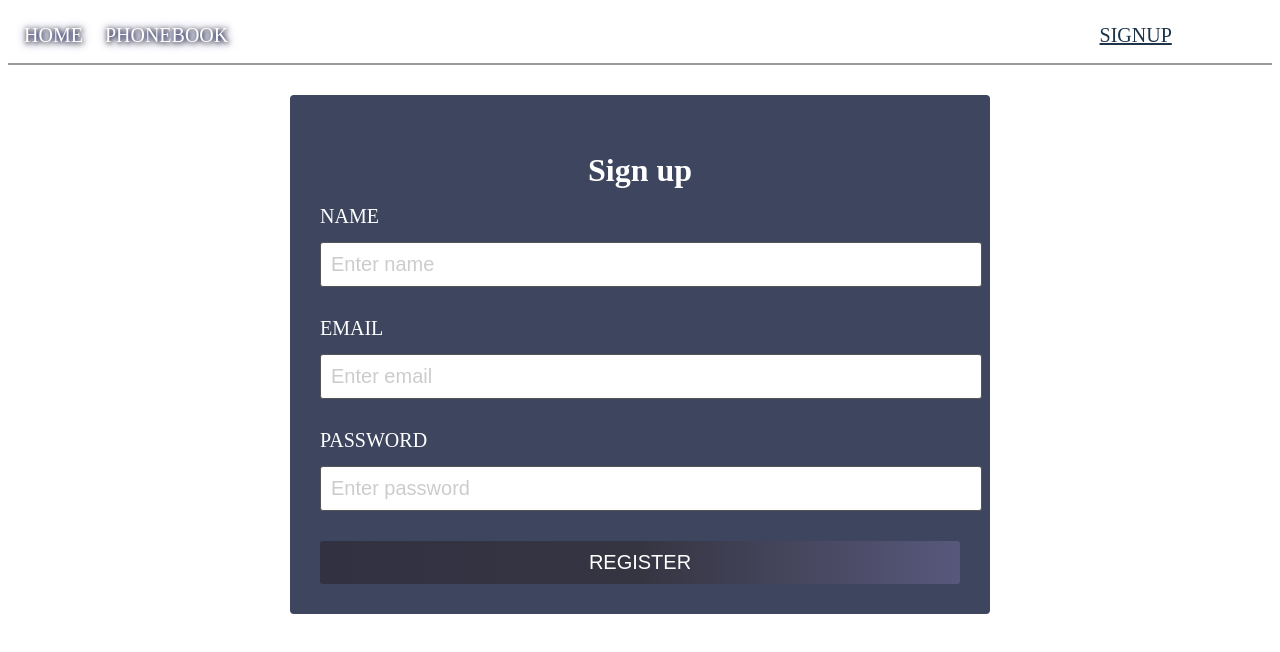
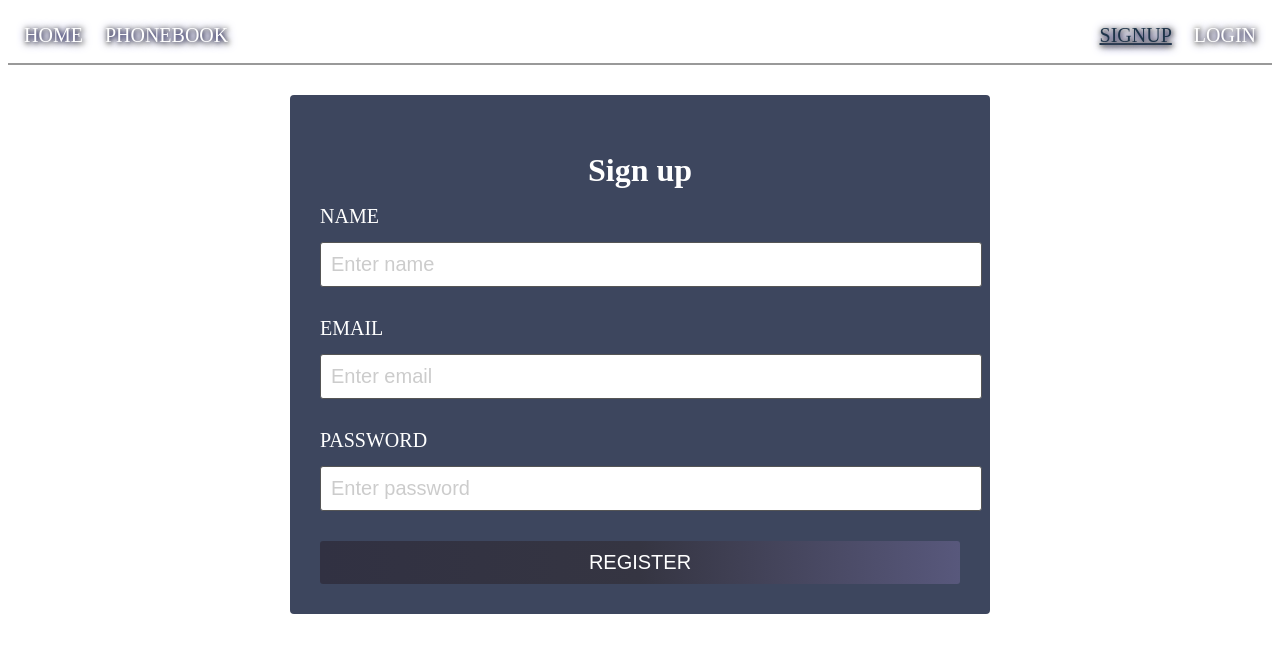
Before and after one commit to koval-andrey/goit-react-hw-09-phonebook, a React (Create React App) app: page /signup in a window 1280 px wide. Shown: the top 652 px of the page. Built offline with nearby package versions, Linux system fonts and the light colour scheme.

Commit message:
hw-08
worked

```diff
--- a/package.json
+++ b/package.json
@@ -10,7 +10,6 @@
     "axios": "^0.21.1",
     "gh-pages": "^3.2.0",
     "husky": "^6.0.0",
-    "json-server": "^0.16.1",
     "netlify": "^7.0.1",
     "prop-types": "^15.7.2",
     "react": "^17.0.2",
--- a/src/Components/login/Login.jsx
+++ b/src/Components/login/Login.jsx
@@ -9,7 +9,7 @@ const LoginMenu = () => {
         activeClassName={styles.link_active}
         to="/signup"
       >
-        SIGNUP
+       SIGNUP
       </NavLink>
       <NavLink
         className={styles.link}
--- a/src/Components/login/Login.module.css
+++ b/src/Components/login/Login.module.css
@@ -7,11 +7,14 @@
 }
 
 .link {
-    text-decoration: none;
-    font-size: 20px;
-    font-weight: 500;
-    color: #fff;
-}
+   text-decoration: none;
+   font-size: 20px;
+   font-weight: 500;
+   color: #fff;
+   text-shadow: 1px 1px 10px blue,
+   1px 1px 5px rgb(46, 44, 38),
+   1px 1px 7px yellow;
+   }
 
 .link_active {
     text-decoration: underline;
--- a/src/redux/auth/auth-operations.jsx
+++ b/src/redux/auth/auth-operations.jsx
@@ -1,7 +1,7 @@
 import axios from "axios";
 import authActions from "./auth-actions";
 
-axios.default.baseURL = "https://connections-api.herokuapp.com";
+axios.defaults.baseURL = "https://connections-api.herokuapp.com";
 
 const token = {
   set(token) {
--- a/src/redux/phonebook-operations.js
+++ b/src/redux/phonebook-operations.js
@@ -11,7 +11,7 @@ import {
   deleteContactError,
 } from "./phonebook-action";
 
-axios.default.baseURL = "https://goit-phonebook-api.herokuapp.com";
+axios.defaults.baseURL = "https://connections-api.herokuapp.com";
 
 export const fetchContacts = () => (dispatch) => {
   dispatch(fetchContactsRequest());
```
